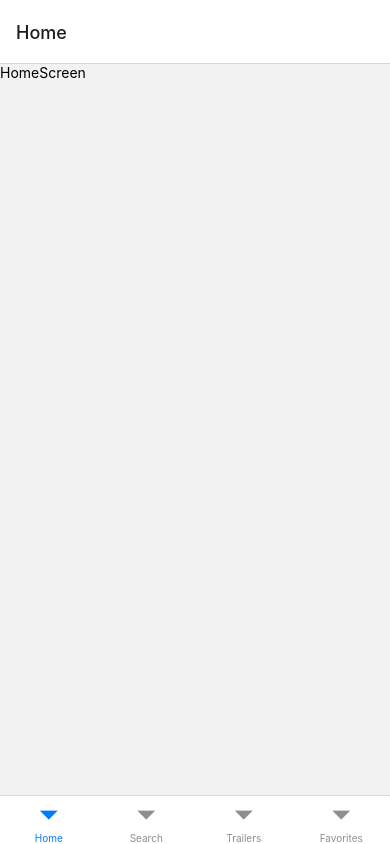
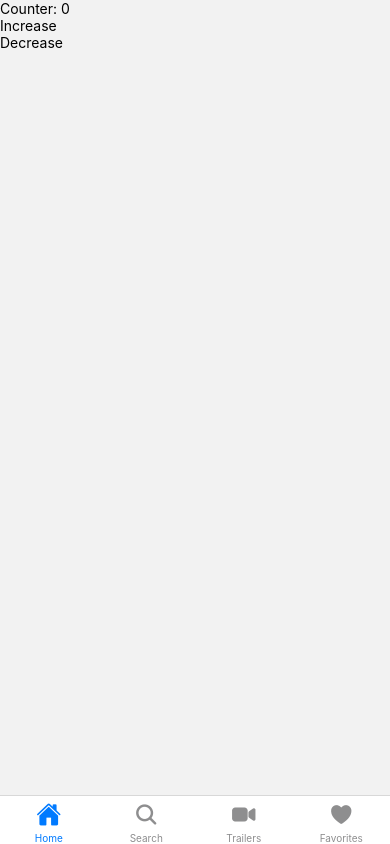
Before and after one commit to RomchikSt/cinema-app, a React Native app: screen /Home in a window 390 px wide. Built offline with nearby package versions, Linux system fonts and the light colour scheme.

Commit message:
feature/addRedux

```diff
--- a/App.js
+++ b/App.js
@@ -1,28 +1,46 @@
 import { StatusBar } from "expo-status-bar";
-import { StyleSheet, Text, View } from "react-native";
+import React from "react";
+import { Ionicons } from "@expo/vector-icons";
 import { NavigationContainer } from "@react-navigation/native";
-import { createNativeStackNavigator } from "@react-navigation/native-stack";
 import { createBottomTabNavigator } from "@react-navigation/bottom-tabs";
+
+import { Provider } from "react-redux";
+import { store } from "./store/store";
 
 import HomeScreen from "./screens/home/HomeScreen";
 import SearchScreen from "./screens/search/SearchScreen";
-import TrailersScreeen from "./screens/trailers/TrailersScreen";
-import FavoritesScreeen from "./screens/favorites/FavoritesScreen";
+import TrailersScreen from "./screens/trailers/TrailersScreen";
+import FavoritesScreen from "./screens/favorites/FavoritesScreen";
 
 const BottomTabs = createBottomTabNavigator();
 
+const screenOptions = ({ route }) => ({
+  headerShown: false,
+  tabBarIcon: ({ color, size }) => {
+    const icons = {
+      Home: "home",
+      Search: "search",
+      Trailers: "videocam",
+      Favorites: "heart",
+    };
+
+    const iconName = icons[route.name];
+    return <Ionicons name={iconName} size={size} color={color} />;
+  },
+});
+
 export default function App() {
   return (
-    <>
-      <StatusBar style="auto" />
+    <Provider store={store}>
+      <StatusBar style="light" />
       <NavigationContainer>
-        <BottomTabs.Navigator>
+        <BottomTabs.Navigator screenOptions={screenOptions}>
           <BottomTabs.Screen name="Home" component={HomeScreen} />
           <BottomTabs.Screen name="Search" component={SearchScreen} />
-          <BottomTabs.Screen name="Trailers" component={TrailersScreeen} />
-          <BottomTabs.Screen name="Favorites" component={FavoritesScreeen} />
+          <BottomTabs.Screen name="Trailers" component={TrailersScreen} />
+          <BottomTabs.Screen name="Favorites" component={FavoritesScreen} />
         </BottomTabs.Navigator>
       </NavigationContainer>
-    </>
+    </Provider>
   );
 }
--- a/screens/home/HomeScreen.jsx
+++ b/screens/home/HomeScreen.jsx
@@ -1,7 +1,25 @@
-import { Text } from "react-native";
+import { Pressable, Text, View } from "react-native";
+import { useDispatch, useSelector } from "react-redux";
+import {
+  increment,
+  decrement,
+} from "../../store/features/counter/counterSlice";
 
 function HomeScreen() {
-  return <Text>HomeScreen</Text>;
+  const dispatch = useDispatch();
+  const count = useSelector((state) => state.counter);
+
+  return (
+    <View>
+      <Text>Counter: {count}</Text>
+      <Pressable onPress={() => dispatch(increment())}>
+        <Text>Increase</Text>
+      </Pressable>
+      <Pressable onPress={() => dispatch(decrement())}>
+        <Text>Decrease</Text>
+      </Pressable>
+    </View>
+  );
 }
 
 export default HomeScreen;
--- /dev/null
+++ b/store/features/counter/counterSlice.js
@@ -0,0 +1,16 @@
+import { createSlice } from "@reduxjs/toolkit";
+
+const initialState = 0;
+
+export const counterSlice = createSlice({
+  name: "counterSliceData",
+  initialState,
+  reducers: {
+    increment: (state) => state + 1,
+    decrement: (state) => state - 1,
+  },
+});
+
+export const { increment, decrement } = counterSlice.actions;
+
+export default counterSlice.reducer;
--- /dev/null
+++ b/store/store.js
@@ -0,0 +1,8 @@
+import { configureStore } from "@reduxjs/toolkit";
+import counterReducer from "./features/counter/counterSlice";
+
+export const store = configureStore({
+  reducer: {
+    counter: counterReducer,
+  },
+});
```
Also changed, not shown: package.json (+6 -1 lines), 1 other file (tests, documents, lock files or other folders).
